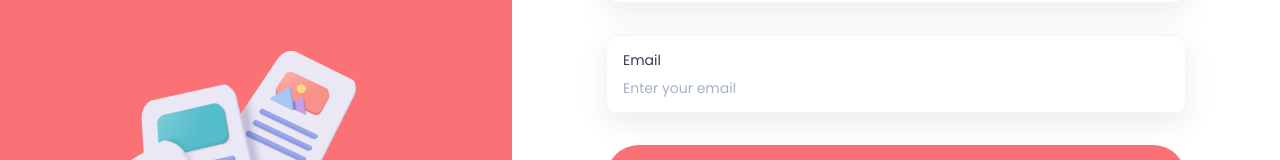
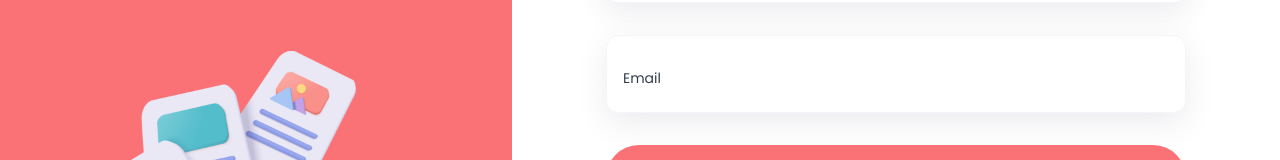
Before and after one commit to Raxit-Singh/storage, a Next.js app: page /sign-up in a window 1280 px wide. Shown: the part 343-503 px from the top of the page. Built offline with nearby package versions, Linux system fonts and the light colour scheme.

Commit message:
Add email input to AuthForm

```diff
--- a/components/AuthForm.tsx
+++ b/components/AuthForm.tsx
@@ -94,13 +94,7 @@ const AuthForm = ({ type }: { type: FormType }) => {
                     Email
                   </FormLabel>
 
-                  <FormControl>
-                    <Input
-                      placeholder="Enter your email"
-                      className="shad-input"
-                      {...field}
-                    />
-                  </FormControl>
+
                 </div>
 
                 <FormMessage className="shad-form-message" />
```
